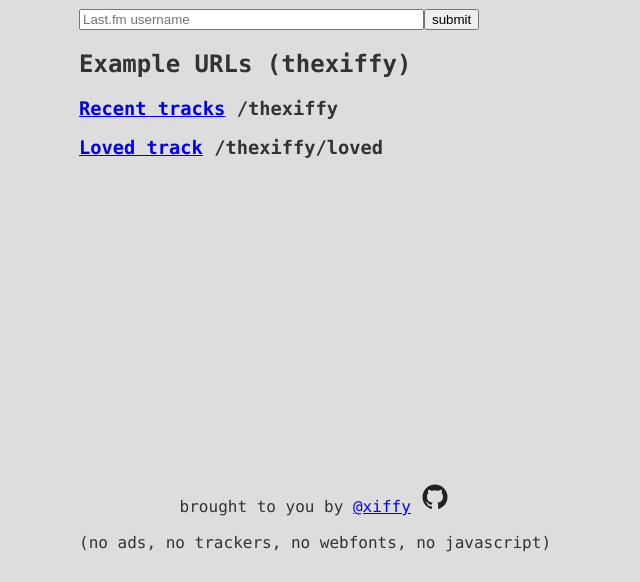
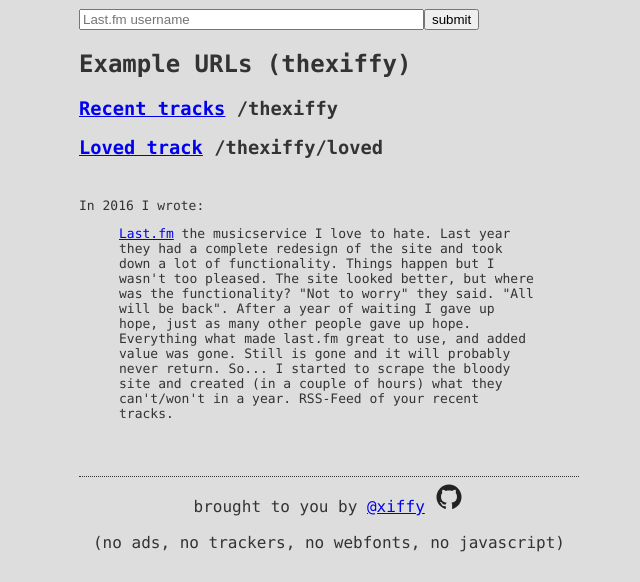
Before and after one commit to xiffy/lfm, a Flask app: page / in a window 1280 px wide. Shown: the part 218-800 px from the top of the page, without its empty margins (311-951 px from the left). Run offline with Flask 2, Linux system fonts and the light colour scheme.

Commit message:
added some text, did some basic styling

```diff
--- a/lfm/static/style.css
+++ b/lfm/static/style.css
@@ -10,13 +10,21 @@ body {
     margin: 0 auto;
 }
 
+aside {
+    margin-top: 40px;
+    margin-bottom:120px;
+    font-size: small;
+}
 footer {
-    position: absolute;
-    bottom: 50px;
-    height: 50px;
+    position: fixed;
+    bottom: 0px;
+    padding-top: 5px;
+    height: 100px;
     text-align: center;
     line-height: 36px;
-    max-width: 500px;
+    width: 500px;
+    background: #ddd;
+    border-top: 1px dotted  #333;
 }
 
 footer svg {
--- a/lfm/templates/home.html
+++ b/lfm/templates/home.html
@@ -19,6 +19,22 @@
 <h3><a href="{{ context.base_url }}{{ context.user }}/loved">Loved track</a> {{ context.base_url }}{{ context.user }}/loved</h3>
 </p>
 
+<aside>
+    In 2016 I wrote:
+    <blockquote>
+        <a href="http://www.last.fm/" title="Last.fm">Last.fm</a> the musicservice I love to hate.
+        Last year they had a complete redesign of the site and took down a lot of functionality.
+        Things happen but I wasn't too pleased. The site looked better, but where was the functionality?
+        "Not to worry" they said. "All will be back".
+        After a year of waiting I gave up hope, just as many other people gave up hope.
+        Everything what made last.fm great to use, and added value was gone.
+        Still is gone and it will probably never return. So...
+        I started to scrape the bloody site and created (in a couple of hours) what they can't/won't in a year.
+        RSS-Feed of your recent tracks.
+    </blockquote>
+</aside>
+
+</aside>
 <footer>
     <span class="bye">brought to you by <a href="https://twitter.com/xiffy" class="meme">@xiffy</a>
         <a href="https://github.com/xiffy/lfm" title="source on github">
```
